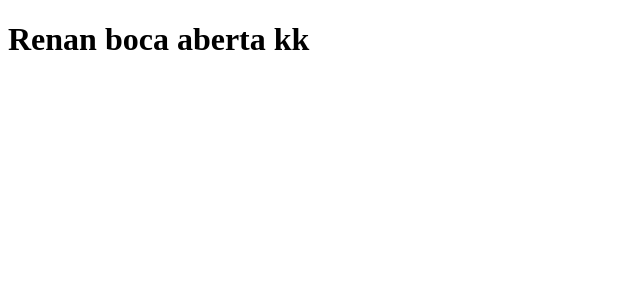
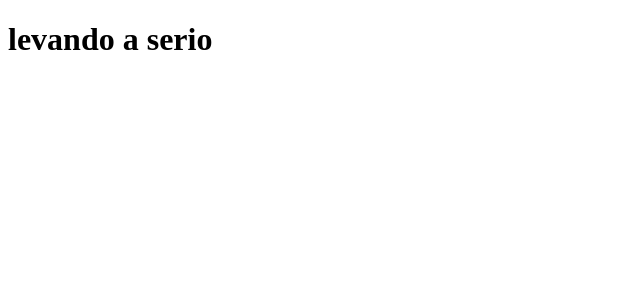
Before and after one commit to DanielRodriz676/Web-Tab-Rod, a Next.js app: page / in a window 1280 px wide. Shown: the top 300 px of the page, without its empty margins (0-640 px from the left). Built offline with nearby package versions, Linux system fonts and the light colour scheme.

Commit message:
testando deploy

```diff
--- a/pages/index.js
+++ b/pages/index.js
@@ -1,5 +1,5 @@
 function Home() {
-    return <h1>Renan boca aberta kk</h1>
+    return <h1>levando a serio</h1>
 }
 
 export default Home;
```
